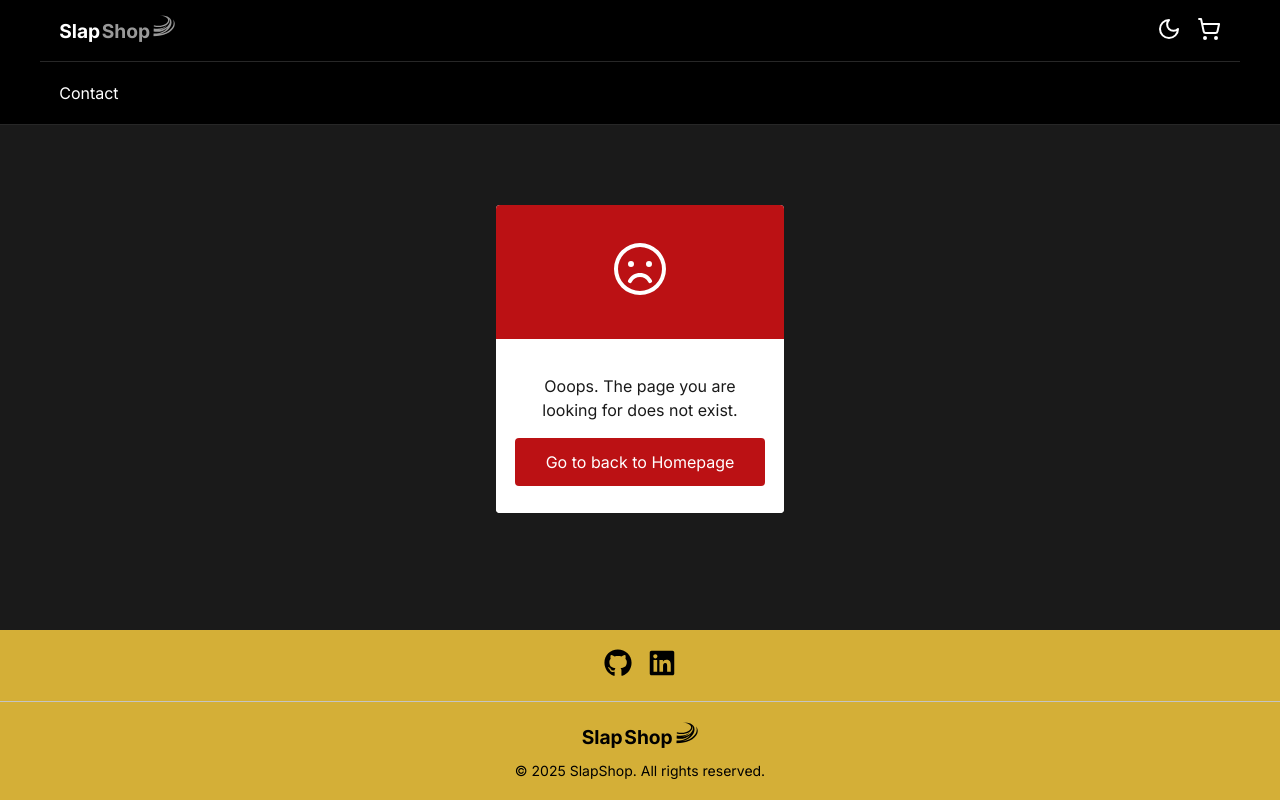
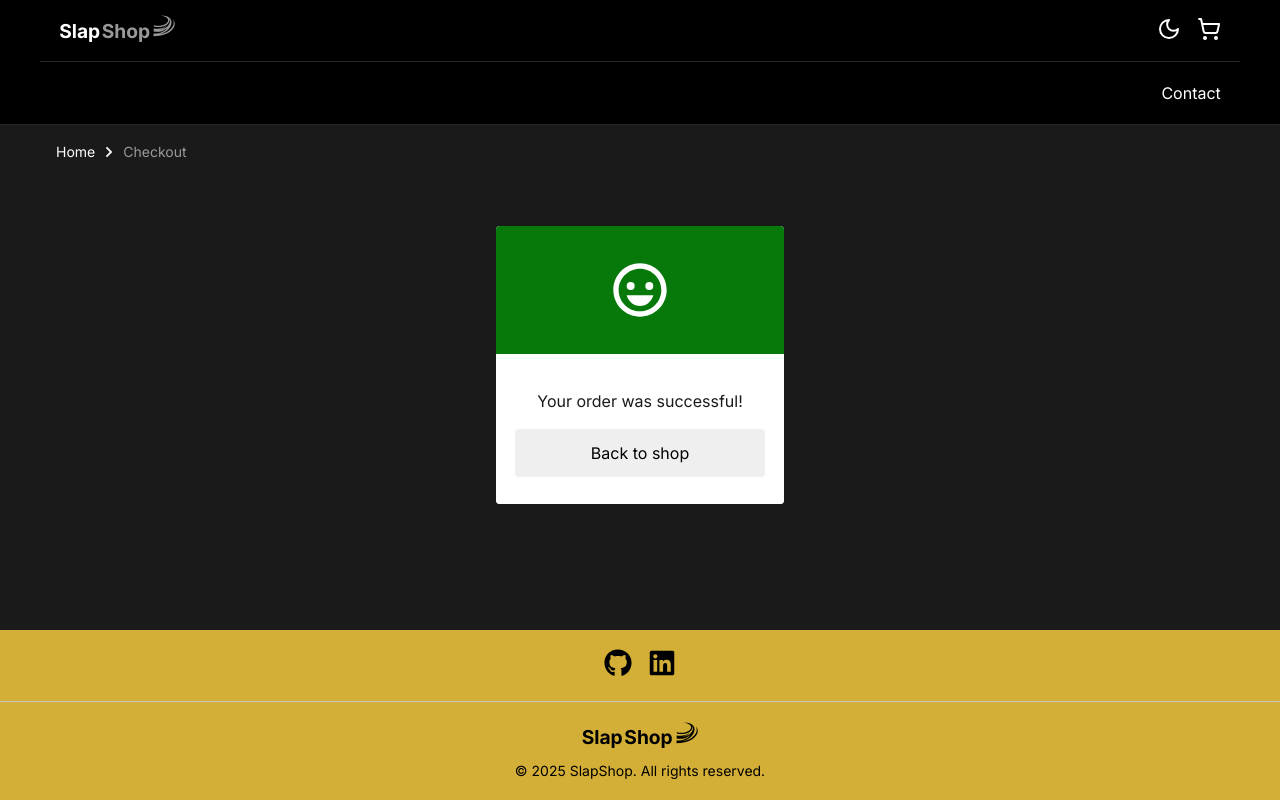
Before and after one commit to ebejmo/react-ca, a React (Vite) app: page /checkout-success in a window 1280 px wide. Built offline with nearby package versions, Linux system fonts and the light colour scheme.

Commit message:
Setup: Success page with confirmation

```diff
--- a/src/App.jsx
+++ b/src/App.jsx
@@ -1,7 +1,13 @@
 import React from 'react';
 import { Routes, Route } from 'react-router-dom';
 import { Layout } from './components/Layout';
-import { HomePage, NotFoundPage, ProductPage, CartPage } from './pages';
+import {
+  HomePage,
+  NotFoundPage,
+  ProductPage,
+  CartPage,
+  CheckoutSuccessPage,
+} from './pages';
 import PageWrapper from './components/Layout/PageWrapper';
 
 function App() {
@@ -12,6 +18,7 @@ function App() {
           <Route index element={<HomePage />} />
           <Route path="product/:id" element={<ProductPage />} />
           <Route path="cart" element={<CartPage />} />
+          <Route path="checkout-success" element={<CheckoutSuccessPage />} />
           <Route path="*" element={<NotFoundPage />} />
         </Route>
       </Routes>
--- a/src/components/Icons/BoxIcon.jsx
+++ b/src/components/Icons/BoxIcon.jsx
@@ -1,7 +1,7 @@
 import { FiPackage } from 'react-icons/fi';
 
 export default function BoxIcon({
-  className,
+  className = '',
   ariaLabel = 'No products',
   role = 'img',
 }) {
--- a/src/components/Layout/Header/HeaderMenu/HeaderMenu.module.scss
+++ b/src/components/Layout/Header/HeaderMenu/HeaderMenu.module.scss
@@ -3,6 +3,7 @@
 
 .menuRow {
   @include rowWrapper;
+  flex-direction: row-reverse;
 }
 
 .links {
--- a/src/components/UserFeedback/UserFeedback.module.scss
+++ b/src/components/UserFeedback/UserFeedback.module.scss
@@ -27,7 +27,7 @@
   }
 }
 
-.icon svg {
+.icon {
   height: 4rem;
   width: 4rem;
 }
--- a/src/features/Cart/CartSummary.jsx
+++ b/src/features/Cart/CartSummary.jsx
@@ -1,9 +1,14 @@
+import { useState } from 'react';
+import { useNavigate } from 'react-router-dom';
 import { useCart } from '../../contexts/CartContext';
 import Button from '../../components/Button/Button';
 import styles from './CartSummary.module.scss';
+import PageLoader from '../../components/PageLoader/PageLoader';
 
 export default function CartSummary() {
   const { cart, clearCart } = useCart();
+  const [isProcessing, setIsProcessing] = useState(false);
+  const navigate = useNavigate();
 
   let total = 0;
   let totalDiscount = 0;
@@ -20,6 +25,14 @@ export default function CartSummary() {
     }
   });
 
+  function handleCheckout() {
+    setIsProcessing(true);
+    setTimeout(() => {
+      clearCart();
+      navigate('/checkout-success');
+    }, 1500);
+  }
+
   function handleClearCart() {
     clearCart();
   }
@@ -35,13 +48,15 @@ export default function CartSummary() {
       <p className={styles.total}>Total: ${total.toFixed(2)}</p>
 
       <div className={styles.actions}>
-        <Button variant="primary" size="small">
+        <Button variant="primary" size="small" onClick={handleCheckout}>
           Checkout
         </Button>
         <Button variant="secondary" size="small" onClick={handleClearCart}>
           Clear Cart
         </Button>
       </div>
+
+      {isProcessing && <PageLoader />}
     </div>
   );
 }
--- a/src/features/Home/ProductList/ProductListWrapper.jsx
+++ b/src/features/Home/ProductList/ProductListWrapper.jsx
@@ -8,7 +8,7 @@ export default function ProductListWrapper({ products }) {
       <UserFeedback
         message="Looks like there is no products available right now. Please try again later!"
         type="info"
-        icon={<BoxIcon />}
+        icon={<BoxIcon className="icon" />}
       />
     );
   }
--- a/src/pages/CheckoutSuccessPage/CheckoutSuccessPage.jsx
+++ b/src/pages/CheckoutSuccessPage/CheckoutSuccessPage.jsx
@@ -0,0 +1,22 @@
+import { useNavigate } from 'react-router-dom';
+import UserFeedback from '../../components/UserFeedback/UserFeedback';
+import Breadcrumb from '../../components/Breadcrumb/Breadcrumb';
+import usePageTitle from '../../hooks/usePageTitle';
+import { goHome } from '../../utils/handlers';
+
+export default function CheckoutSuccessPage() {
+  usePageTitle('Checkout');
+
+  const navigate = useNavigate();
+  return (
+    <>
+      <Breadcrumb title="Checkout" />
+      <UserFeedback
+        type="success"
+        message="Your order was successful!"
+        buttonLabel="Back to shop"
+        onAction={goHome(navigate)}
+      />
+    </>
+  );
+}
--- a/src/pages/index.js
+++ b/src/pages/index.js
@@ -1,6 +1,6 @@
 export { default as HomePage } from './HomePage/HomePage';
 export { default as ProductPage } from './ProductPage/ProductPage';
 export { default as CartPage } from './CartPage/CartPage';
-// export { default as CheckoutSuccessPage } from './CheckoutSuccessPage/CheckoutSuccessPage';
+export { default as CheckoutSuccessPage } from './CheckoutSuccessPage/CheckoutSuccessPage';
 // export { default as ContactPage } from './ContactPage/ContactPage';
 export { default as NotFoundPage } from './NotFoundPage/NotFoundPage';
--- a/src/styles/base.scss
+++ b/src/styles/base.scss
@@ -111,6 +111,11 @@ img {
   color: var(--color-white);
 }
 
+.icon svg {
+  width: 4rem;
+  height: 4rem;
+}
+
 .icon-footer {
   width: 28px;
   height: 28px;
--- a/src/utils/handlers.js
+++ b/src/utils/handlers.js
@@ -7,5 +7,5 @@ export function goBack(navigate) {
 }
 
 export function goHome(navigate) {
-  navigate('/');
+  return () => navigate('/');
 }
```
